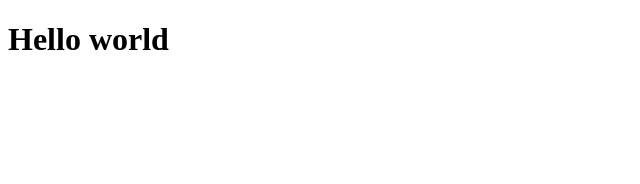
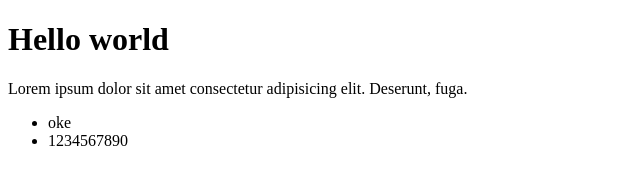
Before and after one commit to FAIRUZPAKEZ/frz-test-2, a plain HTML site: page index.html in a window 1280 px wide. Shown: the whole page, without its empty margins (0-640 px from the left). Drawn offline with Linux system fonts and the light colour scheme.

Commit message:
menambahkan list

```diff
--- a/index.html
+++ b/index.html
@@ -7,5 +7,13 @@
   </head>
   <body>
     <h1>Hello world</h1>
+    <p>
+      Lorem ipsum dolor sit amet consectetur adipisicing elit. Deserunt, fuga.
+    </p>
+
+    <ul>
+      <li>oke</li>
+      <li>1234567890</li>
+    </ul>
   </body>
 </html>
```
